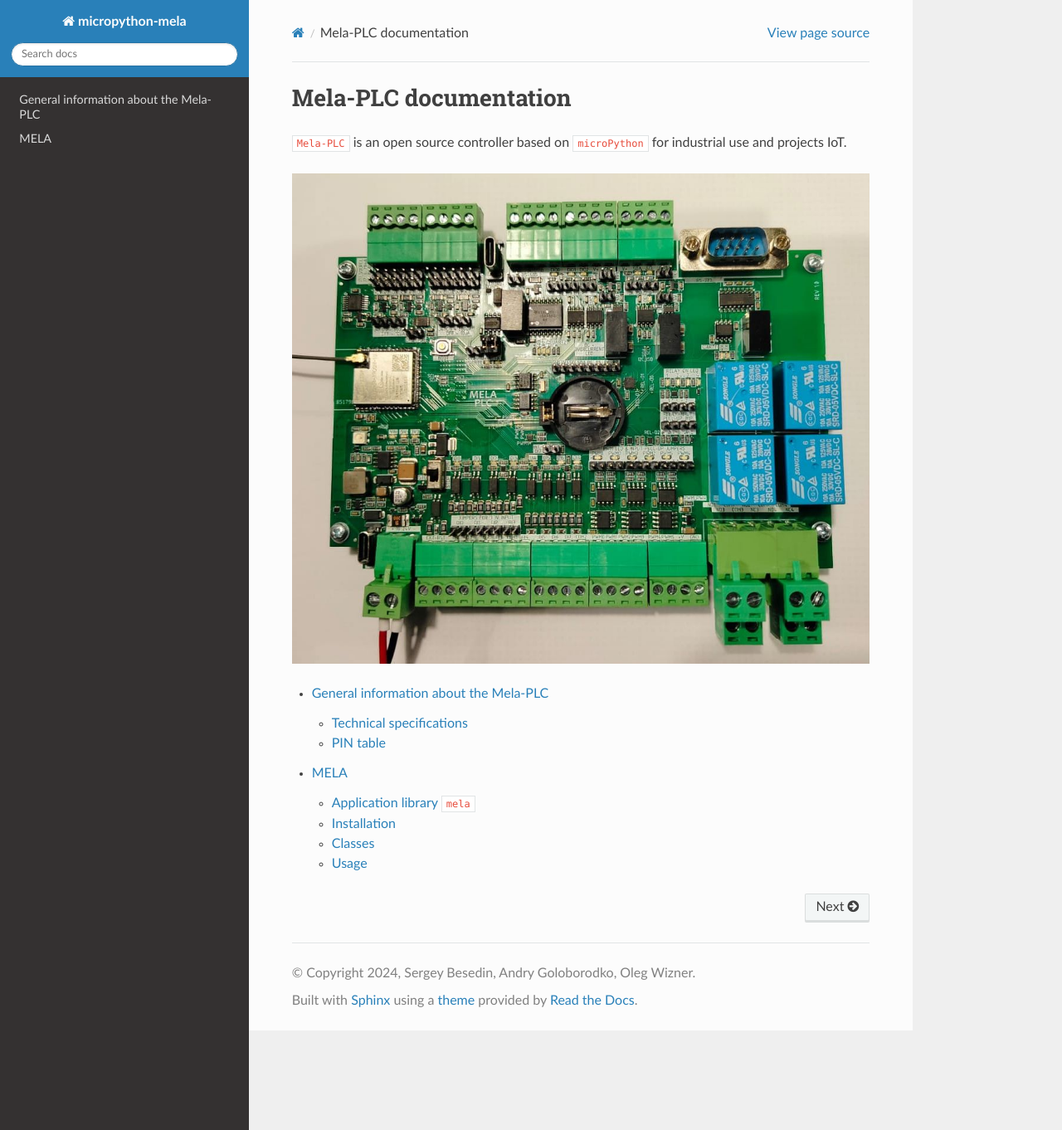
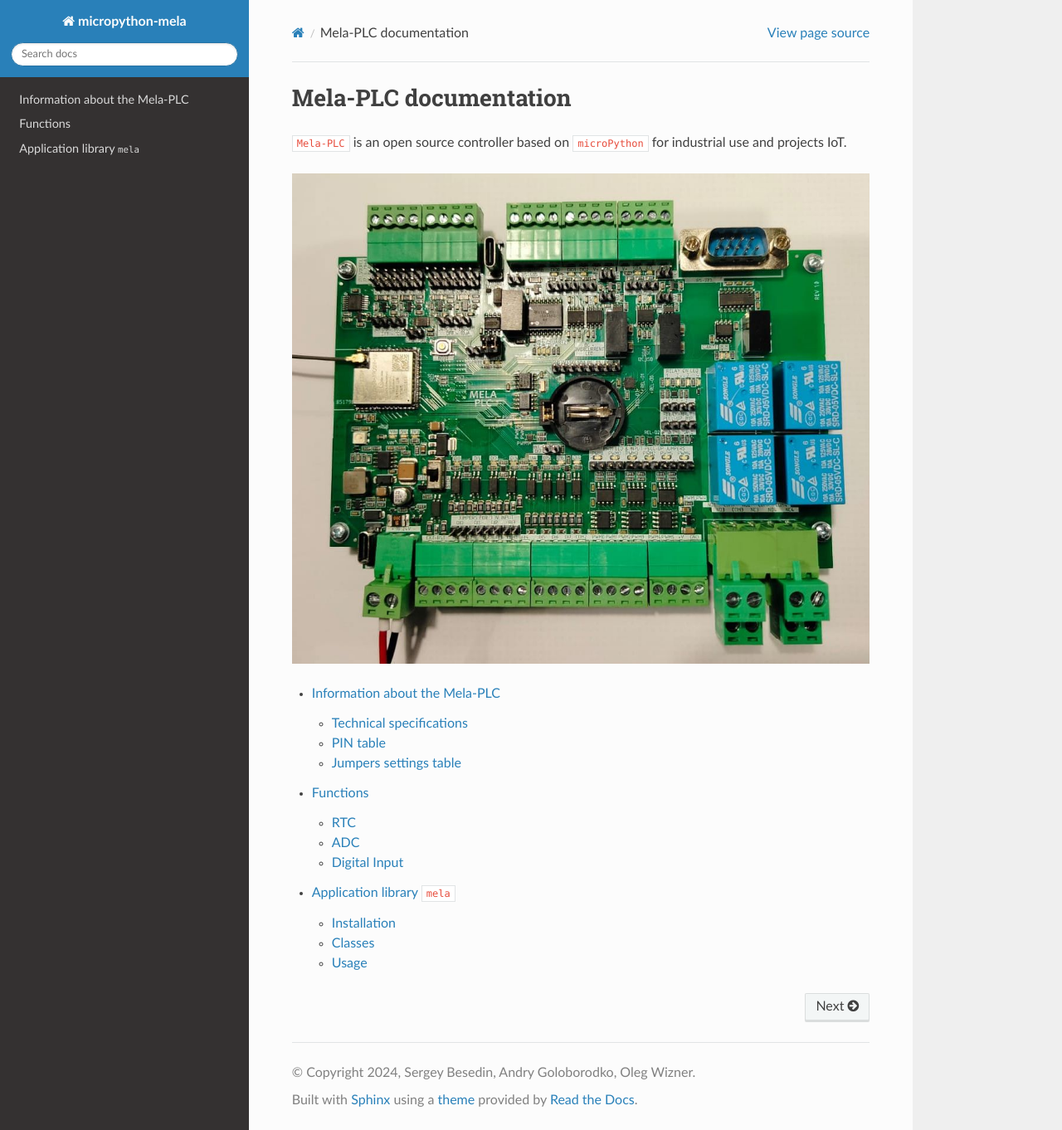
Before and after one commit to gmecc/micropython-mela, a Sphinx documentation site: the page built from docs/source/index.rst, in a window 1280 px wide and 1362 px high. Shown: the whole window at 83% size. Built offline with Sphinx 7.4.7 and the Read the Docs theme 3.1.0, drawn with Linux system fonts in a browser that asks for light colours.

Commit message:
add files

```diff
--- a/docs/source/board.rst
+++ b/docs/source/board.rst
@@ -1,4 +1,4 @@
-General information about the Mela-PLC
+Information about the Mela-PLC
 ========================================
 
 .. image:: /img/fig01.jpeg
@@ -142,6 +142,5 @@
 * *P*: Power supply;
 * *AI*: Analog Input
 
-**About the authors**
-
-Sergey Besedin, Andry Goloborodko, Oleg Wizner
+Jumpers settings table
+----------------------
--- /dev/null
+++ b/docs/source/functions.rst
@@ -0,0 +1,11 @@
+Functions
+=========
+
+RTC
+---
+
+ADC
+---
+
+Digital Input
+-------------
--- a/docs/source/index.rst
+++ b/docs/source/index.rst
@@ -15,4 +15,5 @@
    :maxdepth: 2
 
    board
+   functions
    soft
--- a/docs/source/soft.rst
+++ b/docs/source/soft.rst
@@ -1,8 +1,5 @@
-MELA
-====
-
 Application library ``mela``
-------------------------------
+============================
 
 The ``mela`` application library is designed to adapt known
 ``micropython`` classes to the ``Mela-PLC`` configuration. When creating real projects,
```
Also changed, not shown: other parts of docs/source/board.rst (+1 -1 lines).
